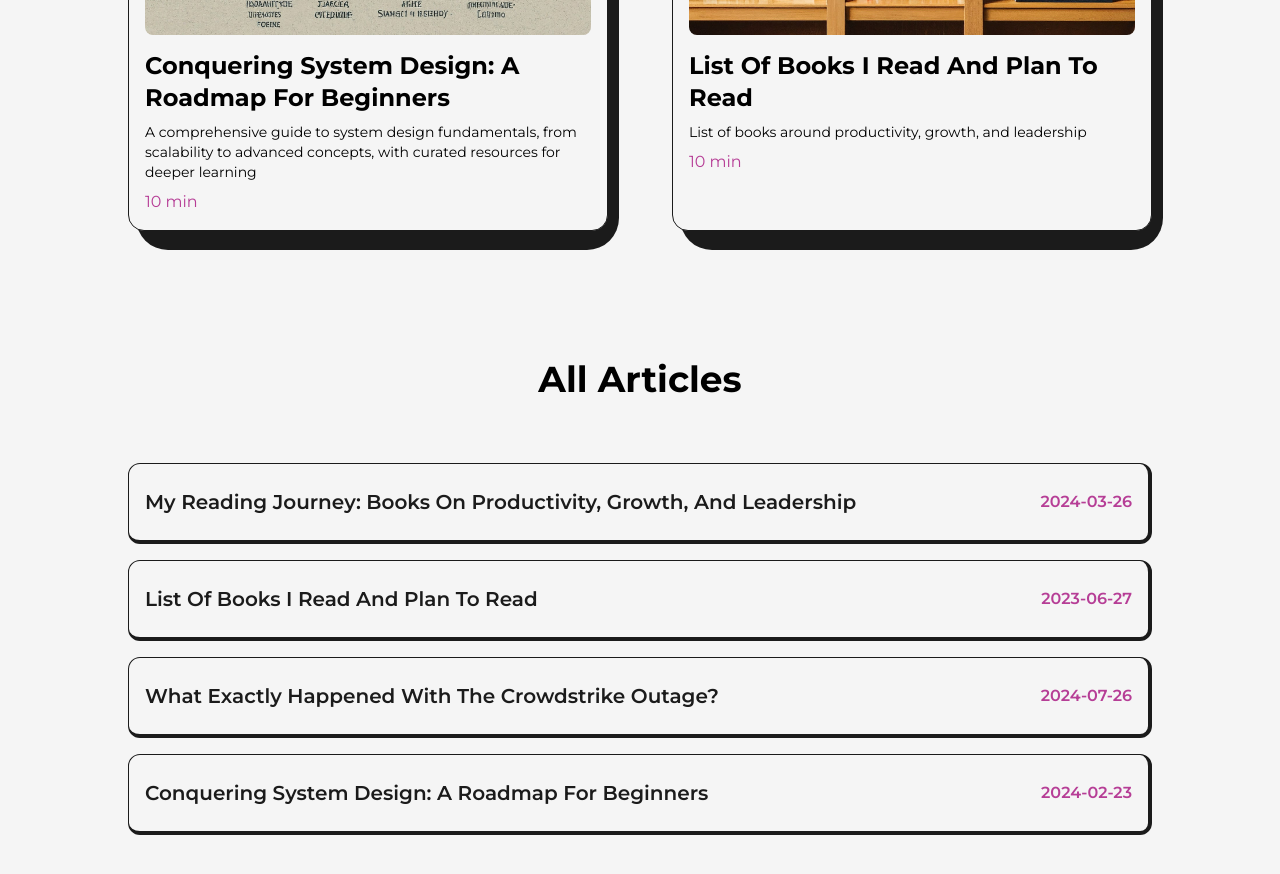
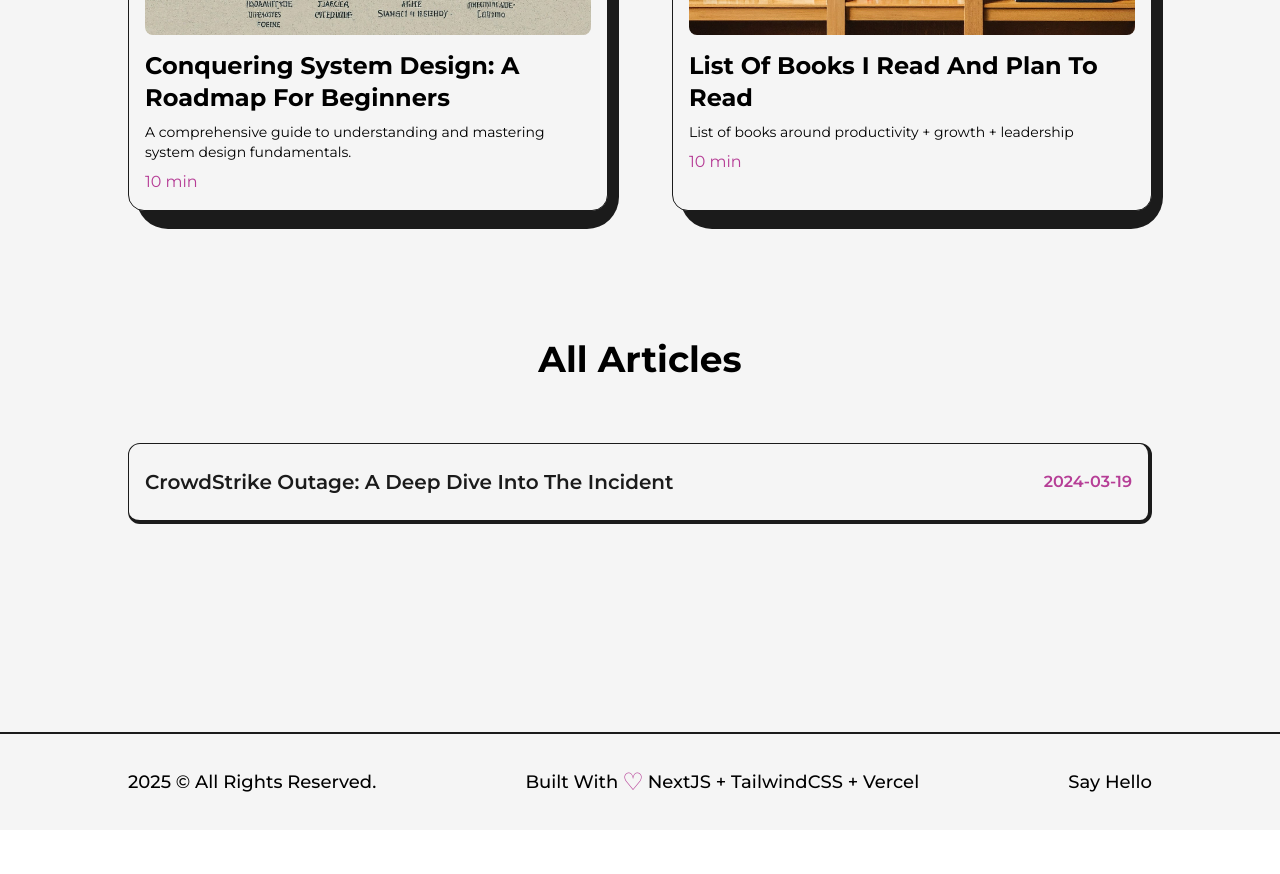
Before and after one commit to rajpoojary/raj_io_v2, a Next.js app: page /articles in a window 1280 px wide. Shown: the part 860-1734 px from the top of the page. After the commit the page ends 1690 px from the top, so only its background shows below. Built offline with nearby package versions, Linux system fonts and the light colour scheme.

Commit message:
Fix image paths in articles data

```diff
--- a/src/pages/articles.js
+++ b/src/pages/articles.js
@@ -11,6 +11,8 @@ import fs from 'fs'
 import path from 'path'
 import matter from 'gray-matter'
 import {motion,useMotionValue} from 'framer-motion'
+import { getAllArticles } from '../lib/articles';
+import ArticleList from '../components/ArticleList';
 
 const MovingImg=({title,img,link}) => {
     const x=useMotionValue(0)
@@ -80,58 +82,43 @@ const FeaturedArticle = ({img,title,time,summary,link}) => {
 }
 
 export async function getStaticProps() {
-  const files = fs.readdirSync(path.join('src/content/blog'));
-  const posts = files.map((filename) => {
-    const markdownWithMeta = fs.readFileSync(
-      path.join('src/content/blog', filename),
-      'utf-8'
-    );
-    const { data: frontMatter } = matter(markdownWithMeta);
-    return {
-      frontMatter,
-      slug: filename.replace('.md', ''),
-    };
-  });
-
-  // Add your external blog posts
-  const externalPosts = [
+  const articles = [
     {
-      frontMatter: {
-        title: "Conquering System Design: A Roadmap for Beginners",
-        summary: "A comprehensive guide to system design fundamentals, from scalability to advanced concepts, with curated resources for deeper learning",
-        image: article1,
-        date: "2024-02-23"
-      },
-      slug: "system-design-beginners",
-      isExternal: false,
-      externalLink: "/blog/system-design-beginners"
+      title: 'Conquering System Design: A Roadmap for Beginners',
+      date: '2024-03-20',
+      summary: 'A comprehensive guide to understanding and mastering system design fundamentals.',
+      image: '/images/articles/Article1.jpeg',
+      author: 'Raj',
+      slug: 'system-design-beginners'
     },
     {
-      frontMatter: {
-        title: "List Of books I read and plan to read",
-        summary: "List of books around productivity, growth, and leadership",
-        image: article2,
-        date: "2024-03-26"
-      },
-      slug: "complete-book-list",
-      isExternal: false,
-      externalLink: "/blog/complete-book-list"
+      title: 'List Of books I read and plan to read',
+      date: '2023-06-27',
+      summary: 'List of books around productivity + growth + leadership',
+      image: '/images/articles/Article2.jpeg',
+      author: 'Raj',
+      slug: 'complete-book-list'
+    },
+    {
+      title: 'CrowdStrike Outage: A Deep Dive into the Incident',
+      date: '2024-03-19',
+      summary: 'Analyzing the recent CrowdStrike outage and its implications for enterprise security.',
+      image: '/images/articles/Article3.jpeg',
+      author: 'Raj',
+      slug: 'crowdstrike-outage'
     }
   ];
 
-  // Combine internal and external posts
-  const allPosts = [...externalPosts, ...posts];
-
   return {
     props: {
-      posts: allPosts,
+      articles,
     },
   };
 }
 
-const articles = ({ posts }) => {
-  const featuredPosts = posts.slice(0, 2);
-  const otherPosts = posts.slice(2);
+const articles = ({ articles }) => {
+  const featuredPosts = articles.slice(0, 2);
+  const otherPosts = articles.slice(2);
 
   return (
     <>
@@ -146,11 +133,11 @@ const articles = ({ posts }) => {
             {featuredPosts.map((post) => (
               <FeaturedArticle
                 key={post.slug}
-                title={post.frontMatter.title}
-                summary={post.frontMatter.summary}
+                title={post.title}
+                summary={post.summary}
                 time='10 min'
-                link={post.isExternal ? post.externalLink : `/blog/${post.slug}`}
-                img={post.frontMatter.image}
+                link={post.slug}
+                img={post.image}
               />
             ))}
         </ul>
@@ -159,10 +146,10 @@ const articles = ({ posts }) => {
           {otherPosts.map((post) => (
             <Article
               key={post.slug}
-              title={post.frontMatter.title}
-              img={post.frontMatter.image}
-              date={post.frontMatter.date}
-              link={post.isExternal ? post.externalLink : `/blog/${post.slug}`}
+              title={post.title}
+              img={post.image}
+              date={post.date}
+              link={post.slug}
             />
           ))}
         </ul>
```
